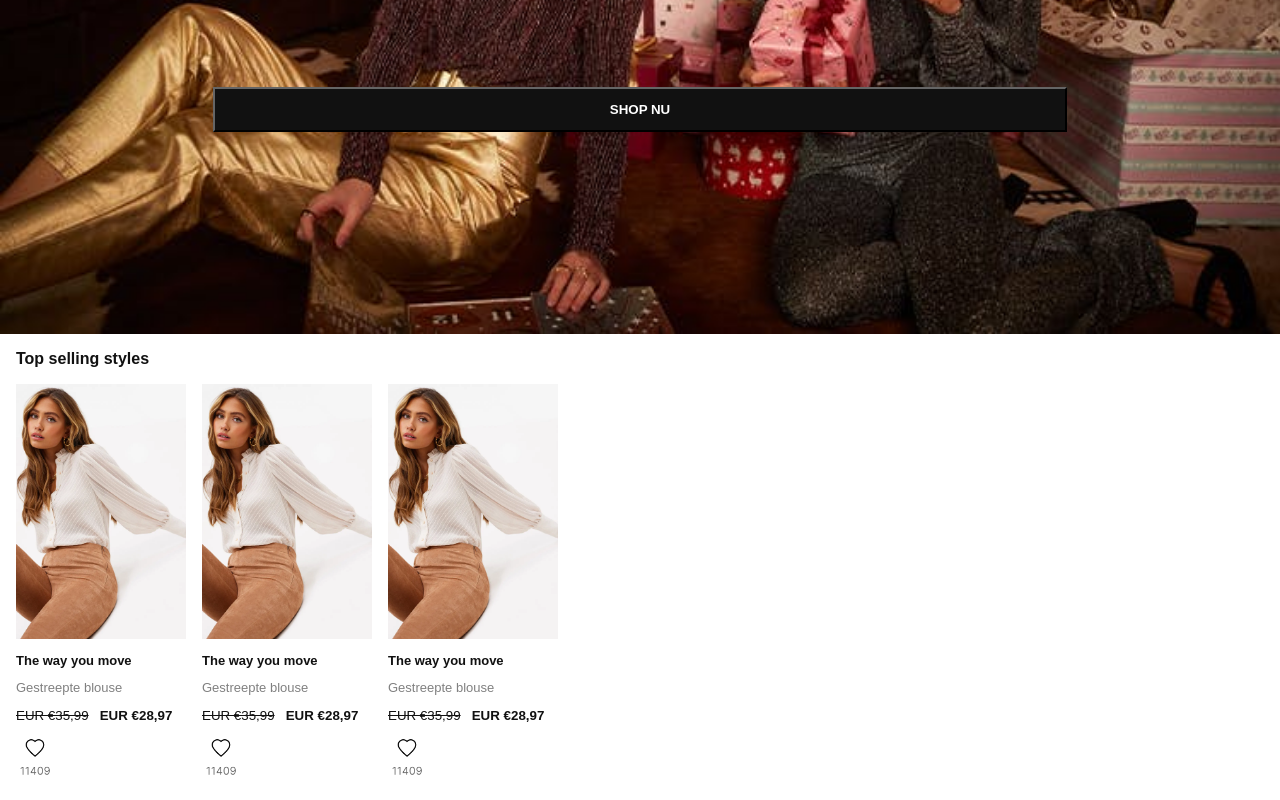
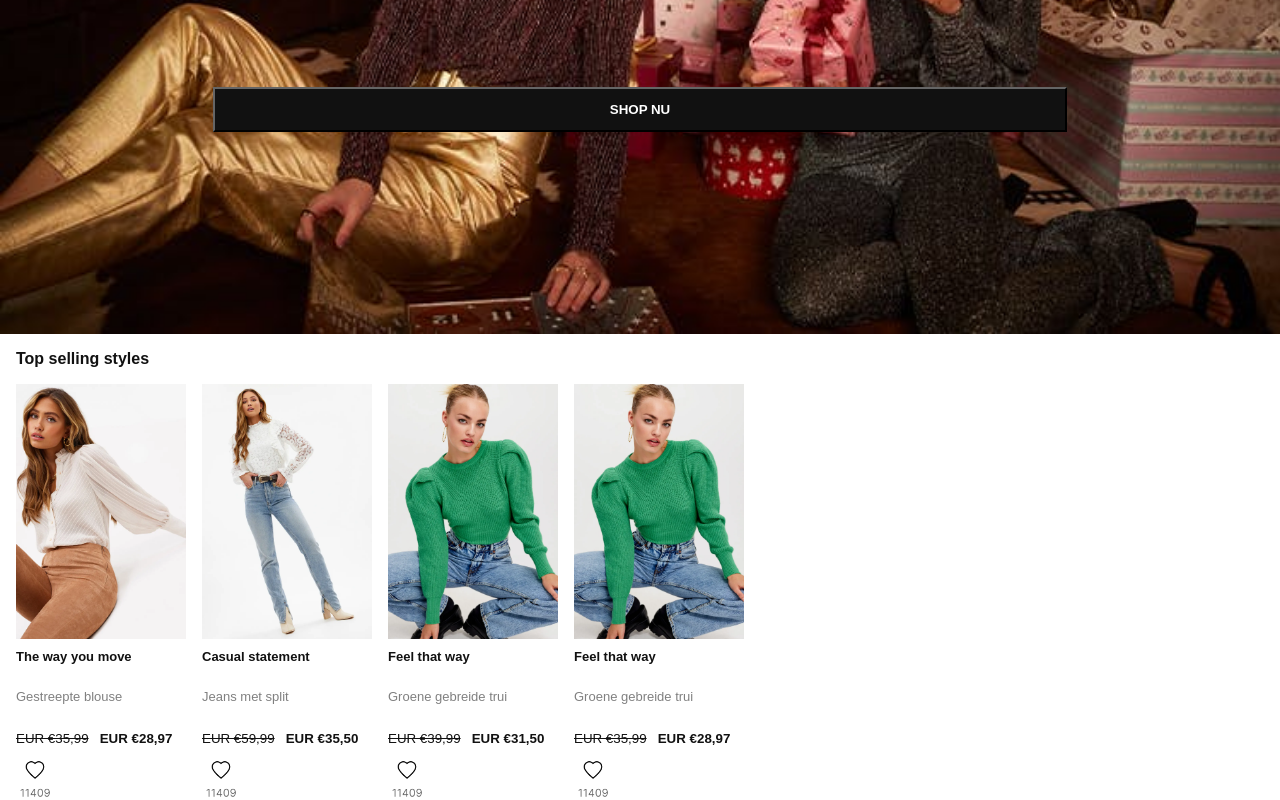
Before and after one commit to minkedeken/FED, a plain HTML site: page index.html in a window 1280 px wide. Shown: the part 827-1627 px from the top of the page. Drawn offline with Linux system fonts and the light colour scheme.

Commit message:
Add files via upload

```diff
--- a/index.html
+++ b/index.html
@@ -56,16 +56,23 @@
 				<img src="images/verlanglijst1.png" width= 40em alt="verlanglijst knop">
 			</article>
 			<article>
-				<img src="images/blouse1.webp" width=170em alt="Beige blouse met strepen">
-				<h4>The way you move</h4>
-				<p>Gestreepte blouse</p>
-				<p><s>EUR €35,99</s> &nbsp; <b>EUR €28,97</b></p>
+				<img src="images/jeans1.webp" width=170em alt="Jeans met split">
+				<h4>Casual statement</h4>
+				<p>Jeans met split</p>
+				<p><s>EUR €59,99</s> &nbsp; <b>EUR €35,50</b></p>
 				<img src="images/verlanglijst1.png" width= 40em alt="verlanglijst knop">
 			</article>
 			<article>
-				<img src="images/blouse1.webp" width=170em alt="Beige blouse met strepen">
-				<h4>The way you move</h4>
-				<p>Gestreepte blouse</p>
+				<img src="images/trui1.webp" width=170em alt="Groene gebreide trui">
+				<h4>Feel that way</h4>
+				<p>Groene gebreide trui</p>
+				<p><s>EUR €39,99</s> &nbsp; <b>EUR €31,50</b></p>
+				<img src="images/verlanglijst1.png" width= 40em alt="verlanglijst knop">
+			</article>
+			<article>
+				<img src="images/trui1.webp" width=170em alt="Groene gebreide trui">
+				<h4>Feel that way</h4>
+				<p>Groene gebreide trui</p>
 				<p><s>EUR €35,99</s> &nbsp; <b>EUR €28,97</b></p>
 				<img src="images/verlanglijst1.png" width= 40em alt="verlanglijst knop">
 			</article>
--- a/styles/style.css
+++ b/styles/style.css
@@ -183,3 +183,11 @@ main section:nth-of-type(2) p:nth-of-type(1) {
 main section:nth-of-type(2) p:nth-of-type(2) {
 	font-size: smaller;
 }
+
+main article {
+	display: grid;
+}
+
+article img:nth-of-type(2) {
+	display: inline-block;
+}
```
Also changed, not shown: images/jeans1.webp (added), images/jeans2.webp (added), images/trui1.webp (added), images/trui2.webp (added), 1 other file.
